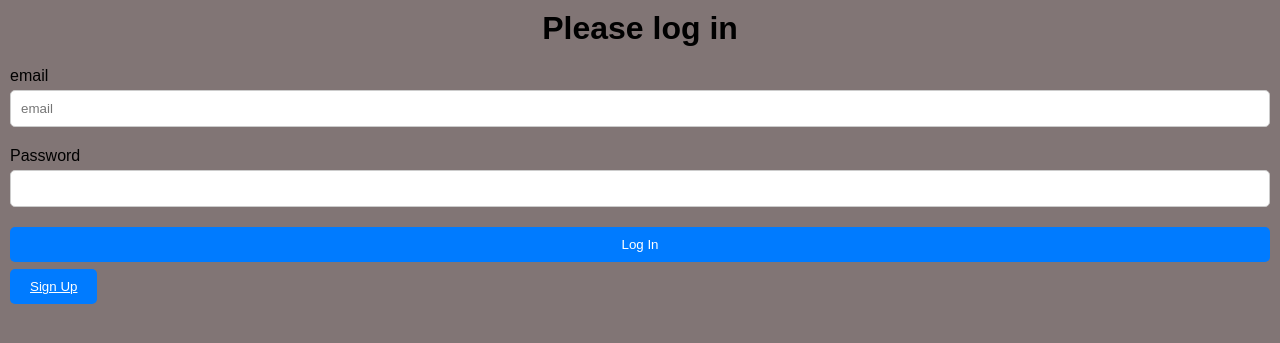
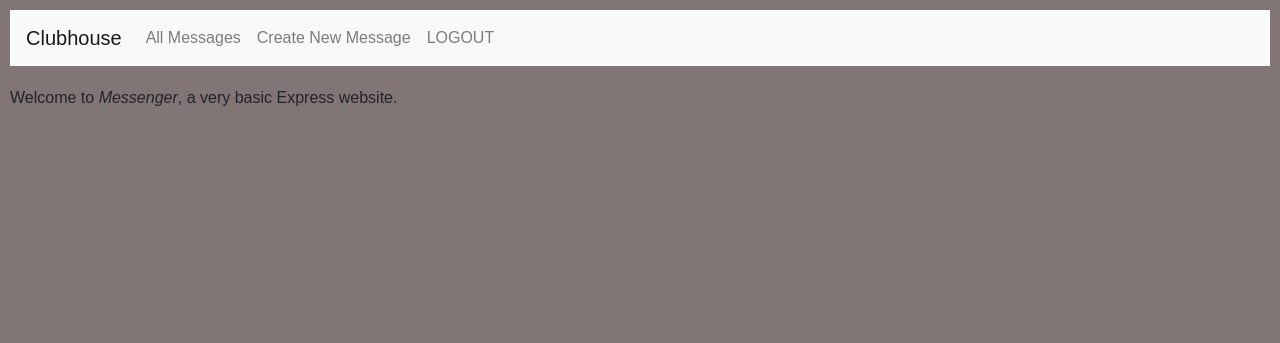
Before and after one commit to ArshPelia/Messenger-App, a Node server app: template server/views/index.ejs in a window 1280 px wide. Shown: the top 343 px of the page. Run offline with Node 20, Linux system fonts and the light colour scheme; the template is opened without the code that fills it, so the values that code supplies are empty; some libraries are stand-ins or nearby versions.

Commit message:
login works

```diff
--- a/server/app.js
+++ b/server/app.js
@@ -71,34 +71,29 @@ app.use((req, res, next) => {
 });
 
 // Configure the local strategy for username/password authentication
+// Passport configuration
 passport.use(new LocalStrategy(
-  function(username, password, done) {
-    console.log('Authenticating user:', username);
-    // Replace this with your actual authentication logic, e.g., querying the database
-    User.findOne({ username: username }, function(err, user) {
-      if (err) {
-        console.error('Error during authentication:', err);
-        return done(err);
+  { usernameField: 'email', passwordField: 'password' },
+  async (email, password, done) => {
+    try {
+      console.log('Authenticating...');
+      const user = await User.findOne({ email: email });
+      if (!user) {
+        console.log("Incorrect email");
+        return done(null, false, { message: "Incorrect email" });
       }
-      if (!user) {
-        console.log('User not found:', username);
-        return done(null, false, { message: 'Incorrect username.' });
+      // const match = await bcrypt.compare(password, user.password);
+      // if (!match) {
+      if(password === user.password){
+        console.log("Incorrect password: " + password);
+        console.log("Correct password: " + user.password);
+        return done(null, false, { message: "Incorrect password" });
       }
-      // Compare the provided password with the hashed password stored in the database
-      user.comparePassword(password, function(err, isMatch) {
-        if (err) {
-          console.error('Error comparing passwords:', err);
-          return done(err);
-        }
-        if (isMatch) {
-          console.log('User authenticated:', username);
-          return done(null, user);
-        } else {
-          console.log('Incorrect password:', username);
-          return done(null, false, { message: 'Incorrect password.' });
-        }
-      });
-    });
+      console.log("Authentication successful");
+      return done(null, user);
+    } catch (err) {
+      return done(err);
+    }
   }
 ));
 
@@ -108,13 +103,14 @@ passport.serializeUser(function(user, done) {
   done(null, user.id);
 });
 
-passport.deserializeUser(function(id, done) {
-  console.log('Deserializing user:', id);
-  User.findById(id, function(err, user) {
-    done(err, user);
-  });
+passport.deserializeUser(async (id, done) => {
+  try {
+    const user = await User.findById(id);
+    done(null, user);
+  } catch (err) {
+    done(err);
+  };
 });
-
 // Middleware to check authentication
 function requireAuth(req, res, next) {
   if (req.isAuthenticated()) {
--- a/server/routes/login.js
+++ b/server/routes/login.js
@@ -14,7 +14,7 @@ router.get('/', function(req, res, next) {
 router.post('/', passport.authenticate('local', {
   successRedirect: '/', // Redirect to the home page on successful authentication
   failureRedirect: '/login', // Redirect back to the sign-in page on authentication failure
-  failureFlash: true // Enable flash messages for failed authentication
+//   failureFlash: true // Enable flash messages for failed authentication
 }));
 
 module.exports = router;
--- a/server/views/error.ejs
+++ b/server/views/error.ejs
@@ -1,3 +1,3 @@
 <h1><%= message %></h1>
-<h2><%= errstat %></h2>
+<h2><%= error.status %></h2>
 <pre><%= error.stack %></pre>
--- a/server/views/index.ejs
+++ b/server/views/index.ejs
@@ -1,25 +1,6 @@
-<html lang="en">
-<head>
-  <meta charset="UTF-8">
-  <title>Clubhouse</title>
-  <link rel="stylesheet" href="../public/stylesheets/style.css">
+<%- include('./layout.ejs'); %>
 
-</head>
-<body>
-  <% if (user) {%>
-    <h1>WELCOME BACK <%= user.email %></h1>
-    <a href="/log-out">LOG OUT</a>
-  <% } else { %>
-    <h1>Please log in</h1>
-    <form action="/log-in" method="POST">
-      <label for="email">email</label>
-      <input name="email" placeholder="email" type="text" />
-      <label for="password">Password</label>
-      <input name="password" type="password" />
-      <button type="submit">Log In</button>
-    </form>
-    <button formaction="/signup" method="GET"><a href="/signup">Sign Up</a></button>
-
-  <%}%>
-</body>
-</html>
+<div id="container">
+    <h1><%- title %></h1>
+    <p>Welcome to <em>Messenger</em>, a very basic Express website.
+</div>
--- a/server/views/login.ejs
+++ b/server/views/login.ejs
@@ -8,7 +8,7 @@
 <body>
 
     <h1>Please log in</h1>
-    <form action="/log-in" method="POST">
+    <form action="/login" method="POST">
       <label for="email">email</label>
       <input name="email" placeholder="email" type="text" />
       <label for="password">Password</label>
```
